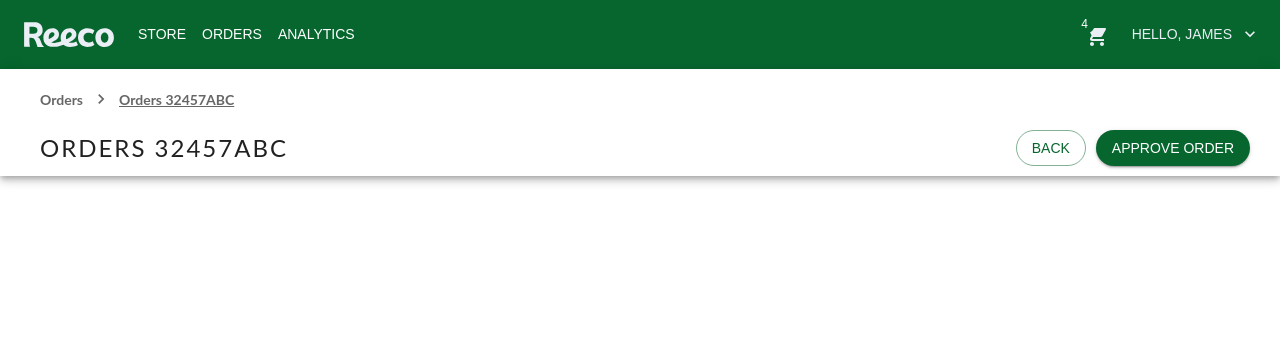
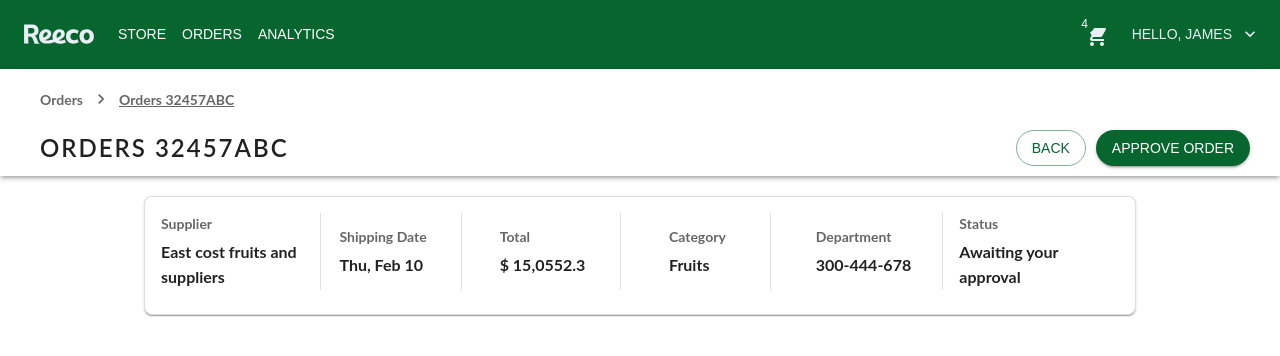
Before and after one commit to shaadansari/Reeco, a React (Vite) app: page / in a window 1280 px wide. Shown: the top 356 px of the page. Built offline with nearby package versions, Linux system fonts and the light colour scheme.

Commit message:
add info section

```diff
--- a/src/Layout.jsx
+++ b/src/Layout.jsx
@@ -1,11 +1,13 @@
 import NavBar from "./components/NavBar";
 import Headers from "./components/Headers";
+import Info from "./components/Info";
 
 function Layout() {
   return (
     <>
       <NavBar />
       <Headers />
+      <Info />
     </>
   );
 }
--- a/src/components/Headers.jsx
+++ b/src/components/Headers.jsx
@@ -33,7 +33,7 @@ function Headers() {
     </Link>,
   ];
   return (
-    <Paper elevation={5} sx={{ borderRadius: "0px", padding: "20px 20px 0px 40px" }}>
+    <Paper elevation={3} sx={{ borderRadius: "0px", padding: "20px 20px 0px 40px" }}>
       <Breadcrumbs
         separator={<NavigateNextIcon fontSize="small" />}
         aria-label="breadcrumb"
@@ -41,7 +41,7 @@ function Headers() {
         {breadcrumbs}
       </Breadcrumbs>
       <Box sx={{display:"flex", justifyContent:"space-between", alignItems:"center", padding:"20px 10px 10px 0px"}}>
-        <Typography variant="h5" component="h2">
+        <Typography variant="h5" component="h2" fontWeight={600}>
           Orders 32457ABC
         </Typography>
         <Button sx={{marginLeft:"auto", marginRight:"10px", borderRadius:"50px"}} variant="outlined" color="secondary">
--- /dev/null
+++ b/src/components/Info.jsx
@@ -0,0 +1,78 @@
+import Box from "@mui/material/Box";
+import Card from "@mui/material/Card";
+import CardContent from "@mui/material/CardContent";
+import Typography from "@mui/material/Typography";
+import Divider from "@mui/material/Divider";
+import { useTheme } from "@emotion/react";
+
+const data = [
+  { title: "Supplier", description: "East cost fruits and suppliers" },
+  { title: "Shipping Date", description: "Thu, Feb 10" },
+  { title: "Total", description: "$ 15,0552.3" },
+  { title: "Category", description: "Fruits" },
+  { title: "Department", description: "300-444-678" },
+  { title: "Status", description: "Awaiting your approval" },
+];
+
+export default function Info() {
+  const theme = useTheme();
+  return (
+    <Box
+      sx={{
+        display: "flex",
+        justifyContent: "center",
+        alignItems: "center",
+        margin: "20px",
+      }}
+    >
+      <Card
+        elevation={1}
+        sx={{
+          minWidth: 275,
+          border: `1px solid ${theme.palette.grey[300]}`,
+          width: { xs: "100%", md: "80%" },
+        }}
+      >
+        <CardContent
+          sx={{
+            display: "flex",
+            justifyContent: "space-evenly",
+            flexWrap: "wrap",
+            overflow: { xs: "scroll", md: "hidden" },
+          }}
+        >
+          {data.map((d, i, a) => {
+            return (
+              <Box
+                key={i}
+                sx={{
+                  display: "flex",
+                  justifyContent: "space-evenly",
+                  alignItems: "center",
+                  flex: 1,
+                }}
+              >
+                <Box sx={{ marginRight: "15px" }}>
+                  <Typography
+                    sx={{ fontSize: 14 }}
+                    color="text.secondary"
+                    gutterBottom
+                  >
+                    {d?.title}
+                  </Typography>
+                  <Typography variant="h6" component="div">
+                    {d?.description}
+                  </Typography>
+                </Box>
+
+                {i !== a.length - 1 && (
+                  <Divider orientation="vertical" flexItem />
+                )}
+              </Box>
+            );
+          })}
+        </CardContent>
+      </Card>
+    </Box>
+  );
+}
--- a/src/components/NavBar.jsx
+++ b/src/components/NavBar.jsx
@@ -41,7 +41,7 @@ function NavBar() {
     <AppBar position="static" color="secondary">
       <Toolbar variant="dense">
         <Box sx={{ display: { xs: "none", md: "flex" }, mr: 2 }}>
-          <img src={reeco} alt="reeco" width="90px" height="25px" />
+          <img src={reeco} alt="reeco" width="70px" height="20px" />
         </Box>
 
         <Box sx={{ flexGrow: 1, display: { xs: "flex", md: "none" } }}>
@@ -82,7 +82,7 @@ function NavBar() {
         </Box>
 
         <Box sx={{ mr: 2, display: { xs: "flex", md: "none" }, flexGrow: 1 }}>
-          <img src={reeco} alt="reeco" width="90px" height="25px" />
+          <img src={reeco} alt="reeco" width="70px" height="20px" />
         </Box>
         <Box sx={{ flexGrow: 1, display: { xs: "none", md: "flex" } }}>
           {pages.map((page) => (
```
